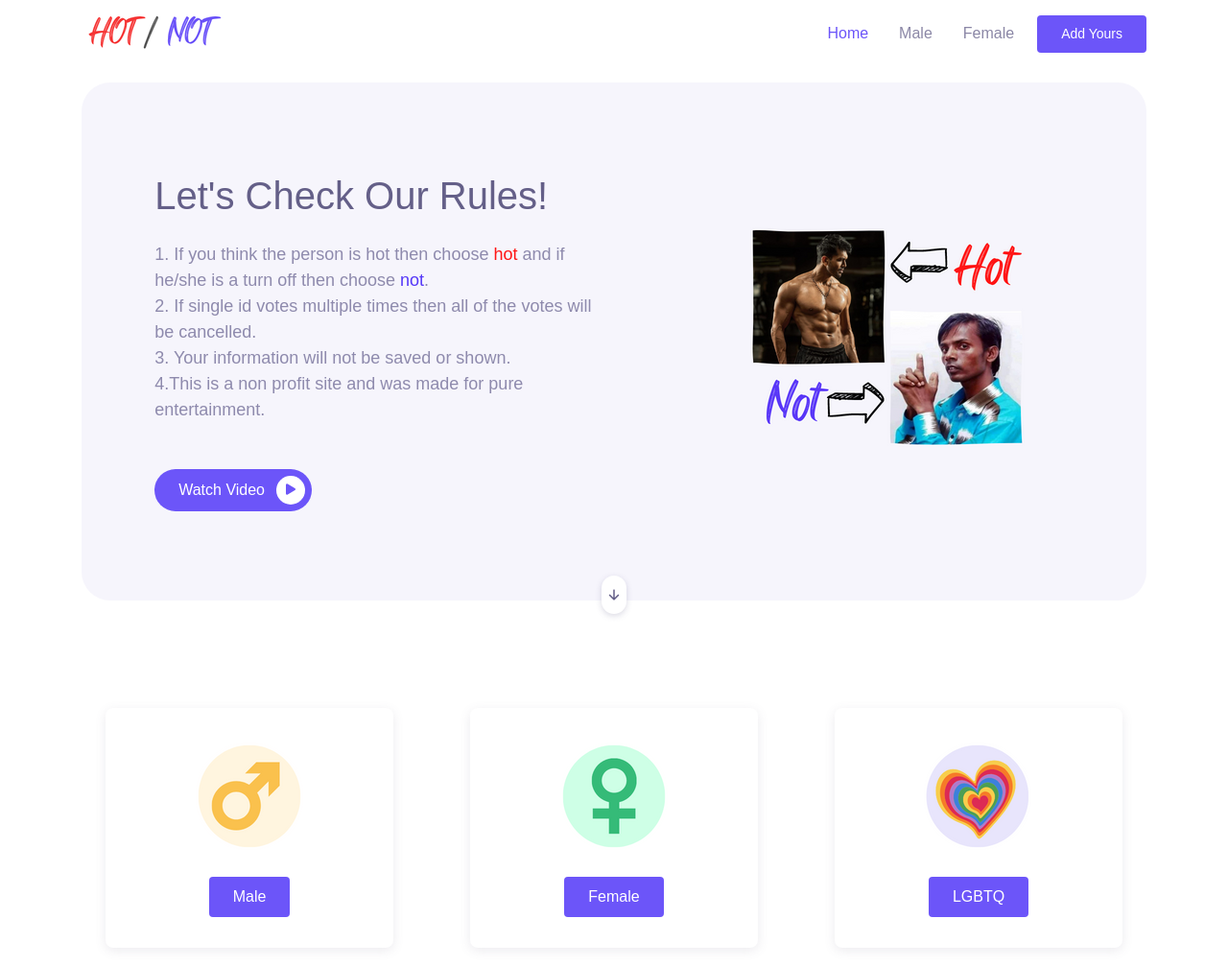
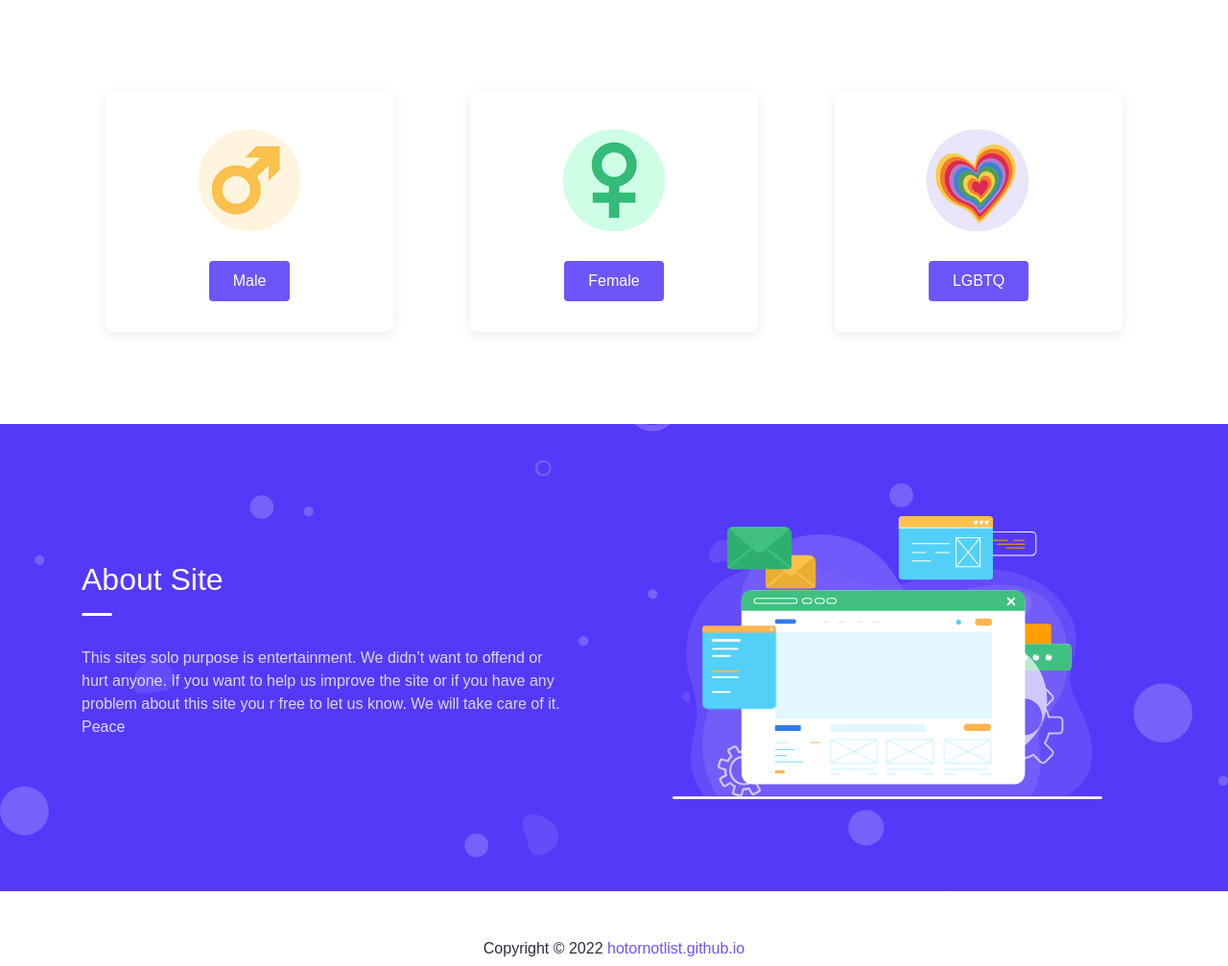
Before and after one commit to techsebabdmobile/hotornotlist.github.io, a plain HTML site: page index.html in a window 1280 px wide. Shown: the top 1007 px of the page at 96% size. Drawn offline with Linux system fonts and the light colour scheme; files whose address does not match are found by name.

Commit message:
Update index.html

```diff
--- a/index.html
+++ b/index.html
@@ -24,57 +24,6 @@
   <!-- Back to top button -->
   <div class="back-to-top"></div>
 
-  <header>
-    <nav class="navbar navbar-expand-lg navbar-light bg-white sticky" data-offset="500">
-      <div class="container">
-          <a href="content/techsebabdy/index.html" title="BePharmacy - BeTheme"><img src="assets/img/logo.png"></a>
-
-
-        <button class="navbar-toggler" data-toggle="collapse" data-target="#navbarContent" aria-controls="navbarContent" aria-expanded="false" aria-label="Toggle navigation">
-          <span class="navbar-toggler-icon"></span>
-        </button>
-
-        <div class="navbar-collapse collapse" id="navbarContent">
-          <ul class="navbar-nav ml-auto">
-            <li class="nav-item active">
-              <a class="nav-link" href="index.html">Home</a>
-            </li>
-            <li class="nav-item">
-              <a class="nav-link" href="html/m-s-1-p-1.html">Male</a>
-            </li>
-            <li class="nav-item">
-              <a class="nav-link" href="service.html">Female</a>
-            </li>
-            <li class="nav-item">
-              <a class="btn btn-primary ml-lg-2" href="#">Add Yours</a>
-            </li>
-          </ul>
-        </div>
-
-      </div>
-    </nav>
-
-    <div class="container">
-      <div class="page-banner home-banner">
-        <div class="row align-items-center flex-wrap-reverse h-100">
-          <div class="col-md-6 py-5 wow fadeInLeft">
-            <h1 class="mb-4">Let's Check Our Rules!</h1>
-            <p class="text-lg text-grey mb-5">1. If you think the person is hot then choose <span style="color: #ff1616">hot</span> and if he/she is a turn off then choose <span style="color: #5538f8">not</span>.
-				<br>2. If  single id votes multiple times then all of the votes will be cancelled.
-				<br>3. Your information will not be saved or shown.
-				<br>4.This is a non profit site and was made for pure entertainment.</p>
-            <a href="#" class="btn btn-primary btn-split">Watch Video <div class="fab"><span class="mai-play"></span></div></a>
-          </div>
-          <div class="col-md-6 py-5 wow zoomIn">
-            <div class="img-fluid text-center">
-              <img src="../assets/img/banner_image_1.png" alt="">
-            </div>
-          </div>
-        </div>
-        <a href="#about" class="btn-scroll" data-role="smoothscroll"><span class="mai-arrow-down"></span></a>
-      </div>
-    </div>
-  </header>
 
   <div class="page-section">
     <div class="container">
```
